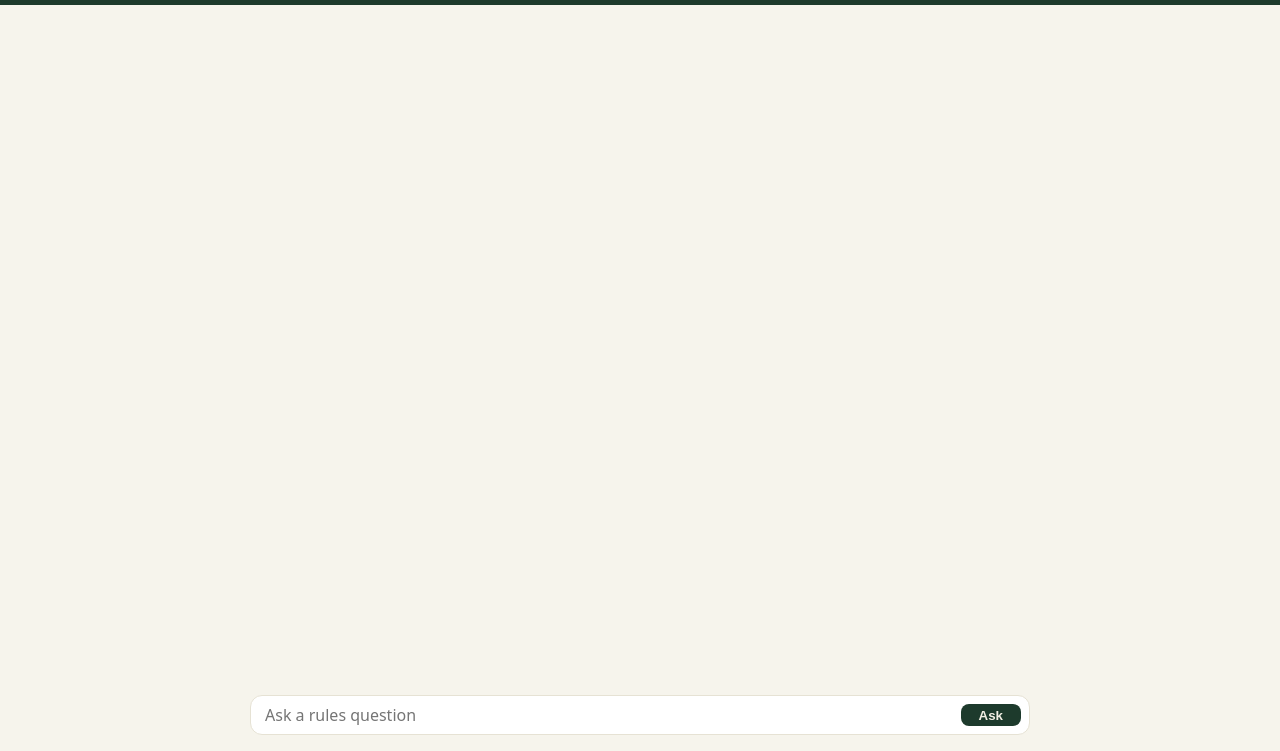
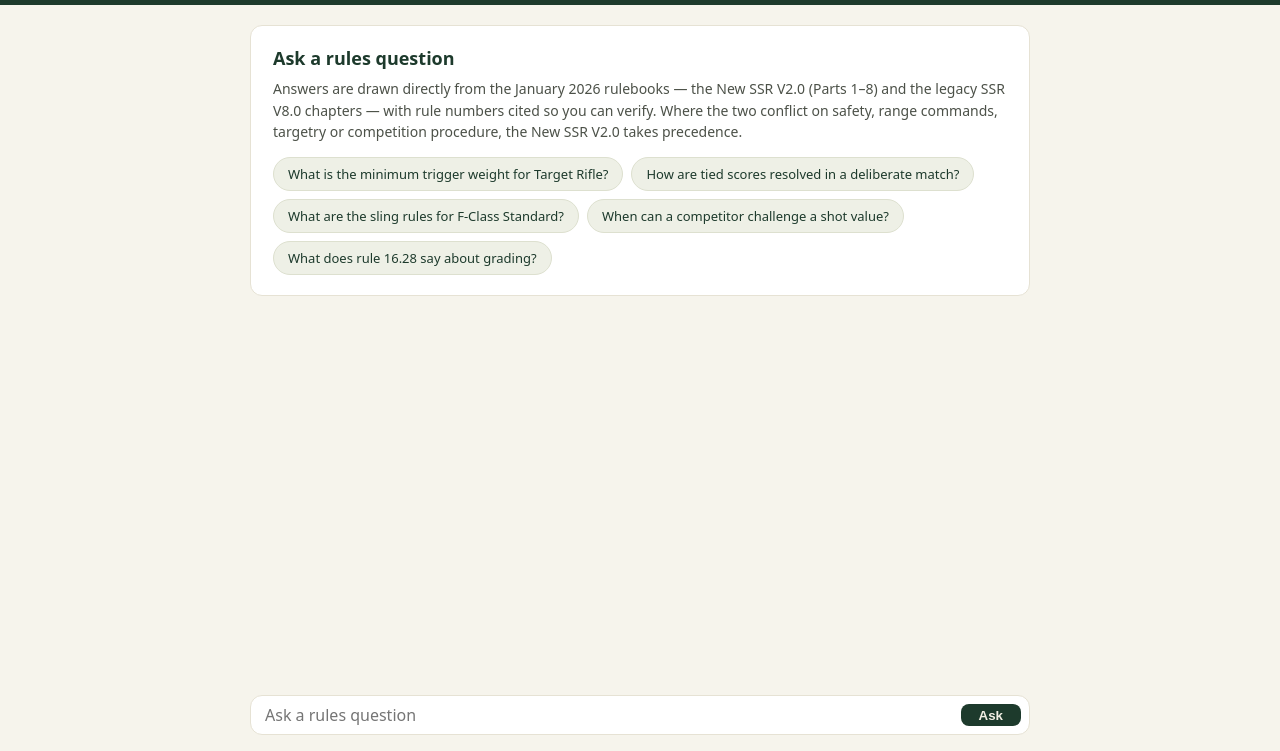
Before and after one commit to TESTBEDAI/ssr-assistant, a plain HTML site: page index.html in a window 1280 px wide. Shown: the part 49-800 px from the top of the page. Drawn offline with Linux system fonts and the light colour scheme.

Commit message:
Update index.html

```diff
--- a/index.html
+++ b/index.html
@@ -28,6 +28,12 @@ header .title{flex:1;min-width:0}
 .sources{margin-top:12px;border-top:1px dashed #cfc9b6;padding-top:8px;font-size:12px;color:#4c5148}
 .sources summary{cursor:pointer}
 .sources .srcline{padding:3px 0 0 12px;font-family:monospace}
+.welcome{background:#fff;border:1px solid #e6e2d4;border-radius:12px;padding:20px 22px}
+.welcome h2{font-size:18px;color:#1d3a2c;margin-bottom:8px}
+.welcome p{font-size:14px;color:#4c5148;line-height:1.55;margin-bottom:14px}
+.chips{display:flex;flex-wrap:wrap;gap:8px}
+.chip{background:#eef0e6;border:1px solid #dde0cf;border-radius:20px;padding:7px 14px;font-size:13px;cursor:pointer;color:#1d3a2c;font-weight:500}
+.chip:hover{background:#1d3a2c;color:#f2efe4}
 .errbox{background:#fbeceb;border:1px solid #e5b5b0;color:#7d221a;border-radius:10px;padding:10px 14px}
 #composer{padding:10px 16px 16px}
 .inputrow{max-width:780px;margin:0 auto;display:flex;gap:8px;background:#fff;border:1.5px solid #e6e2d4;border-radius:12px;padding:8px 8px 8px 14px}
@@ -60,7 +66,19 @@ header .title{flex:1;min-width:0}
   <button id="reset" title="Clear past questions and answers">Reset</button>
   <span class="jgbox">JG</span>
 </header>
-<div id="chat"><div class="inner" id="feed"></div></div>
+<div id="chat"><div class="inner" id="feed">
+  <div class="welcome" id="welcome">
+    <h2>Ask a rules question</h2>
+    <p>Answers are drawn directly from the January 2026 rulebooks — the New SSR V2.0 (Parts 1–8) and the legacy SSR V8.0 chapters — with rule numbers cited so you can verify. Where the two conflict on safety, range commands, targetry or competition procedure, the New SSR V2.0 takes precedence.</p>
+    <div class="chips">
+      <div class="chip">What is the minimum trigger weight for Target Rifle?</div>
+      <div class="chip">How are tied scores resolved in a deliberate match?</div>
+      <div class="chip">What are the sling rules for F-Class Standard?</div>
+      <div class="chip">When can a competitor challenge a shot value?</div>
+      <div class="chip">What does rule 16.28 say about grading?</div>
+    </div>
+  </div>
+</div></div>
 <div id="composer">
   <div class="inputrow">
     <textarea id="q" rows="1" placeholder="Ask a rules question"></textarea>
@@ -206,6 +224,7 @@ function scroll2(){ chat.scrollTop=chat.scrollHeight; }
 let busy=false;
 async function submit(){
   const text=q.value.trim(); if(!text||busy)return;
+  document.getElementById('welcome')?.remove();
   q.value=''; q.style.height='auto'; busy=true; send.disabled=true;
   addUser(text); addThinking();
   try{
@@ -224,7 +243,10 @@ async function submit(){
   }catch(e){ addErr('Error: '+e.message); }
   busy=false; send.disabled=false; q.focus();
 }
-document.getElementById('reset').addEventListener('click',()=>{ feed.innerHTML=''; history.length=0; q.focus(); });
+const WELCOME_HTML = document.getElementById('welcome').outerHTML;
+function wireChips(){ document.querySelectorAll('.chip').forEach(c=>c.addEventListener('click',()=>{ q.value=c.textContent; submit(); })); }
+wireChips();
+document.getElementById('reset').addEventListener('click',()=>{ feed.innerHTML=WELCOME_HTML; history.length=0; wireChips(); q.focus(); });
 send.addEventListener('click',submit);
 q.addEventListener('keydown',e=>{ if(e.key==='Enter'&&!e.shiftKey){e.preventDefault();submit();} });
 q.addEventListener('input',()=>{ q.style.height='auto'; q.style.height=Math.min(q.scrollHeight,130)+'px'; });
```
